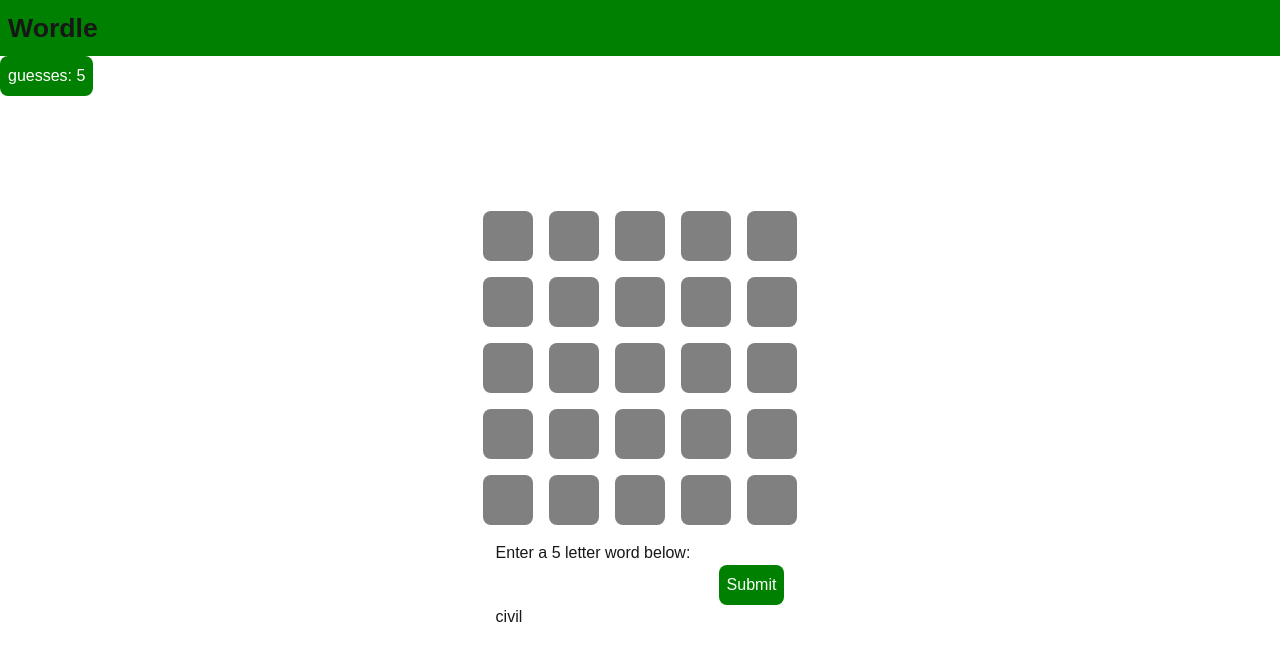
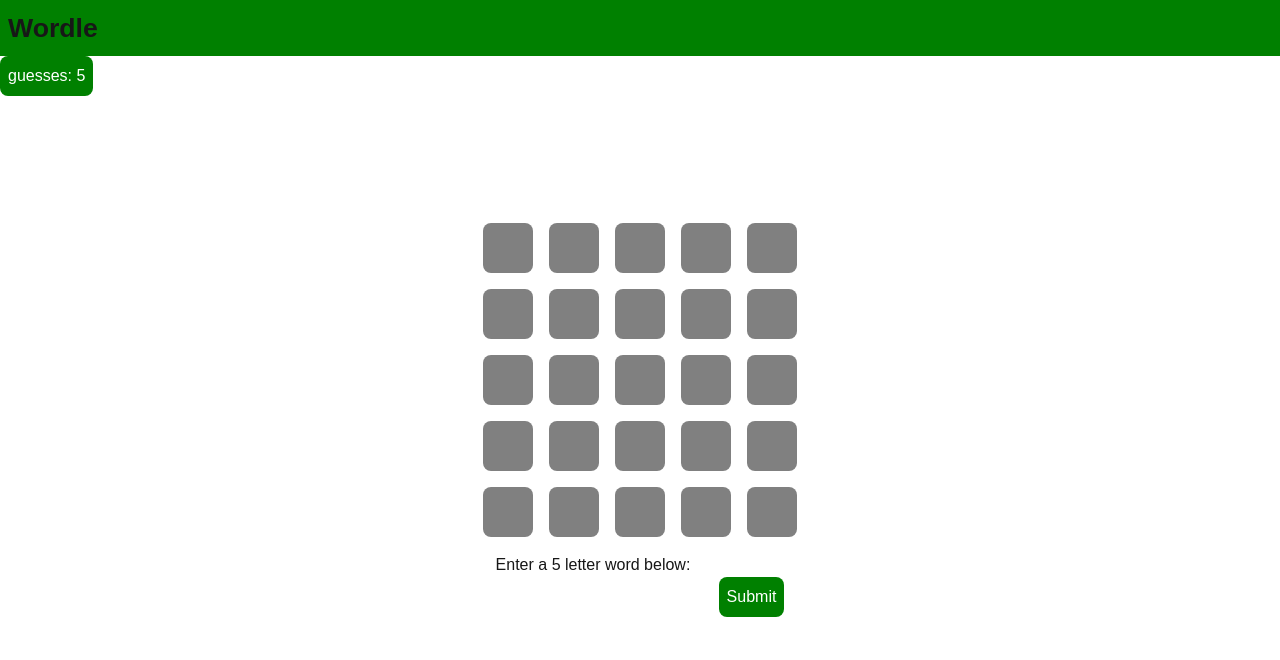
Before and after one commit to cambo2015/wordle, a Next.js app: page / in a window 1280 px wide. Shown: the top 660 px of the page. Built offline with nearby package versions, Linux system fonts and the light colour scheme.

Commit message:
removed the actual word from being visible to the user

```diff
--- a/app/page.tsx
+++ b/app/page.tsx
@@ -86,7 +86,6 @@
                       gameOver? <ReloadButton reset={reset}/>: <button onClick={handleOnClick} disabled={gameOver}>Submit</button>
                     }
                 </div>
-                <p>{actualWord}</p>
               </div>
             {/* end */}
           </div>
```
